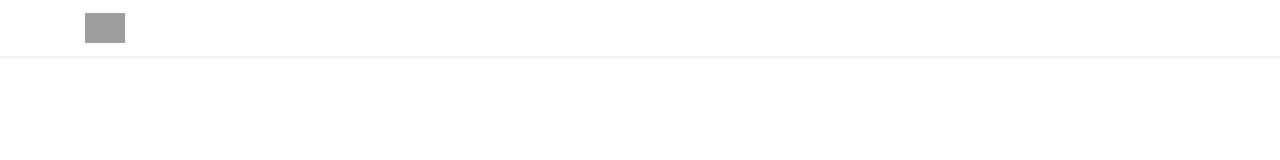
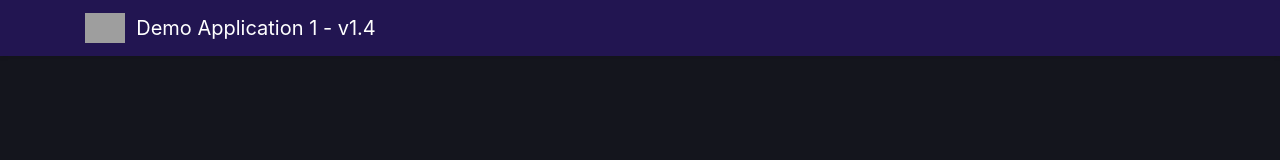
Before and after one commit to jonOri/demo-application, a plain HTML site: page index.html in a window 1280 px wide. Drawn offline with nearby package versions, Linux system fonts and the light colour scheme; no server answers; grey boxes are pictures that could not be loaded.

Commit message:
fix JSON

```diff
--- a/index.html
+++ b/index.html
@@ -15,14 +15,14 @@
   </head>
   <body>
     <header>
-      <div class="navbar navbar-dark bg-ori shadow-sm">
+      <div class="navbar navbar-dark bg-ori-nav shadow-sm">
         <div class="container d-flex justify-content-between">
           <a href="https://ori.co/" class="navbar-brand d-flex align-items-center">
             <img
               alt="ORI"
               height="30px"
               src="https://d33wubrfki0l68.cloudfront.net/3ffe2f87268478b04c02d23142fe86b860391e4a/33151/images/logo.svg"/
-            <strong>&nbsp;&nbsp;Demo Application 1 - v1.3 </strong>
+            <strong>&nbsp;&nbsp;Demo Application 1 - v1.4 </strong>
           </a>
         </div>
       </div>
--- a/ori.css
+++ b/ori.css
@@ -7,5 +7,6 @@
 }
 
 body {
+  background-color: #14151d;
   color: #ffffff;
 }
```
Also changed, not shown: 2 other files.
